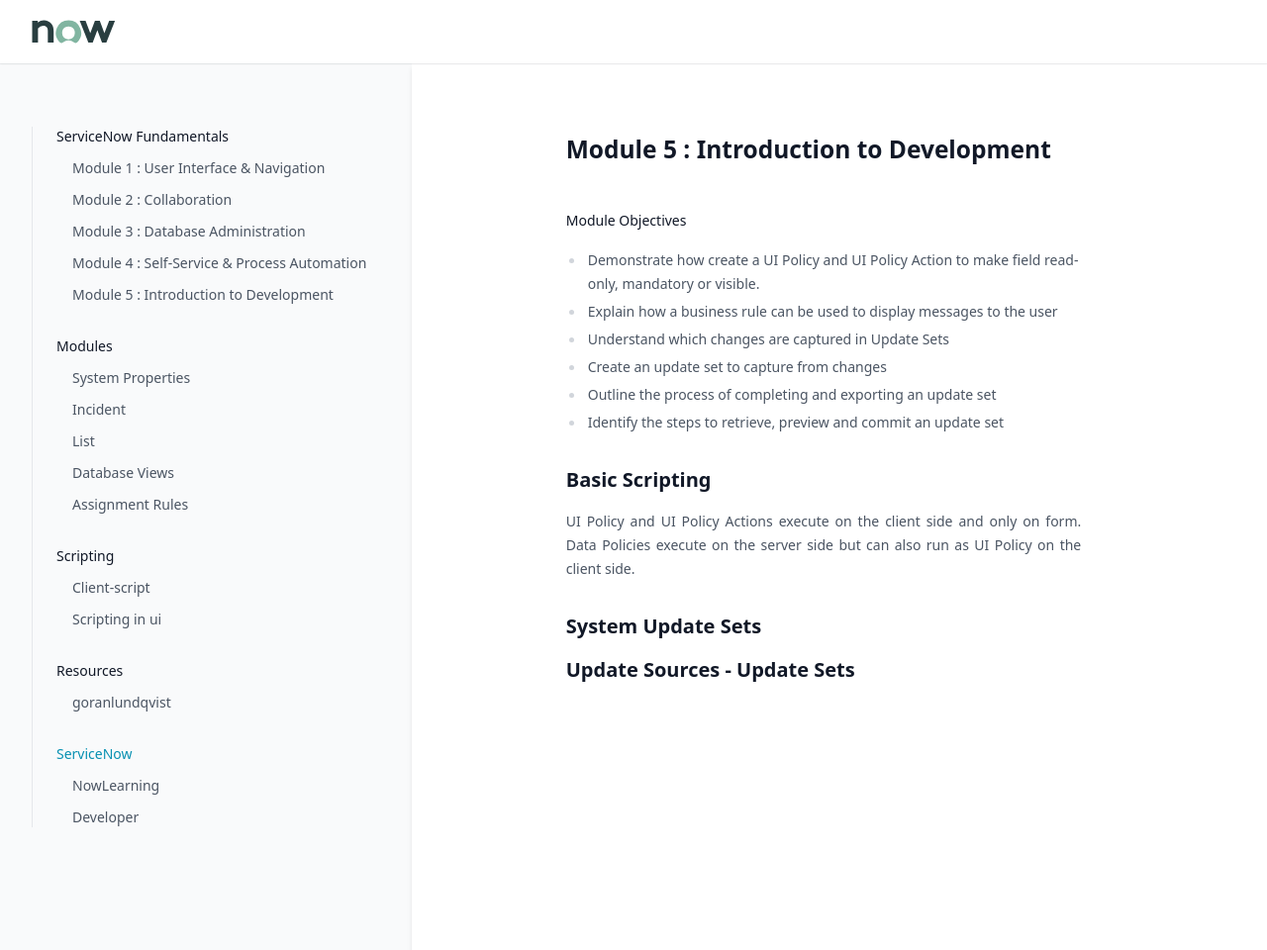
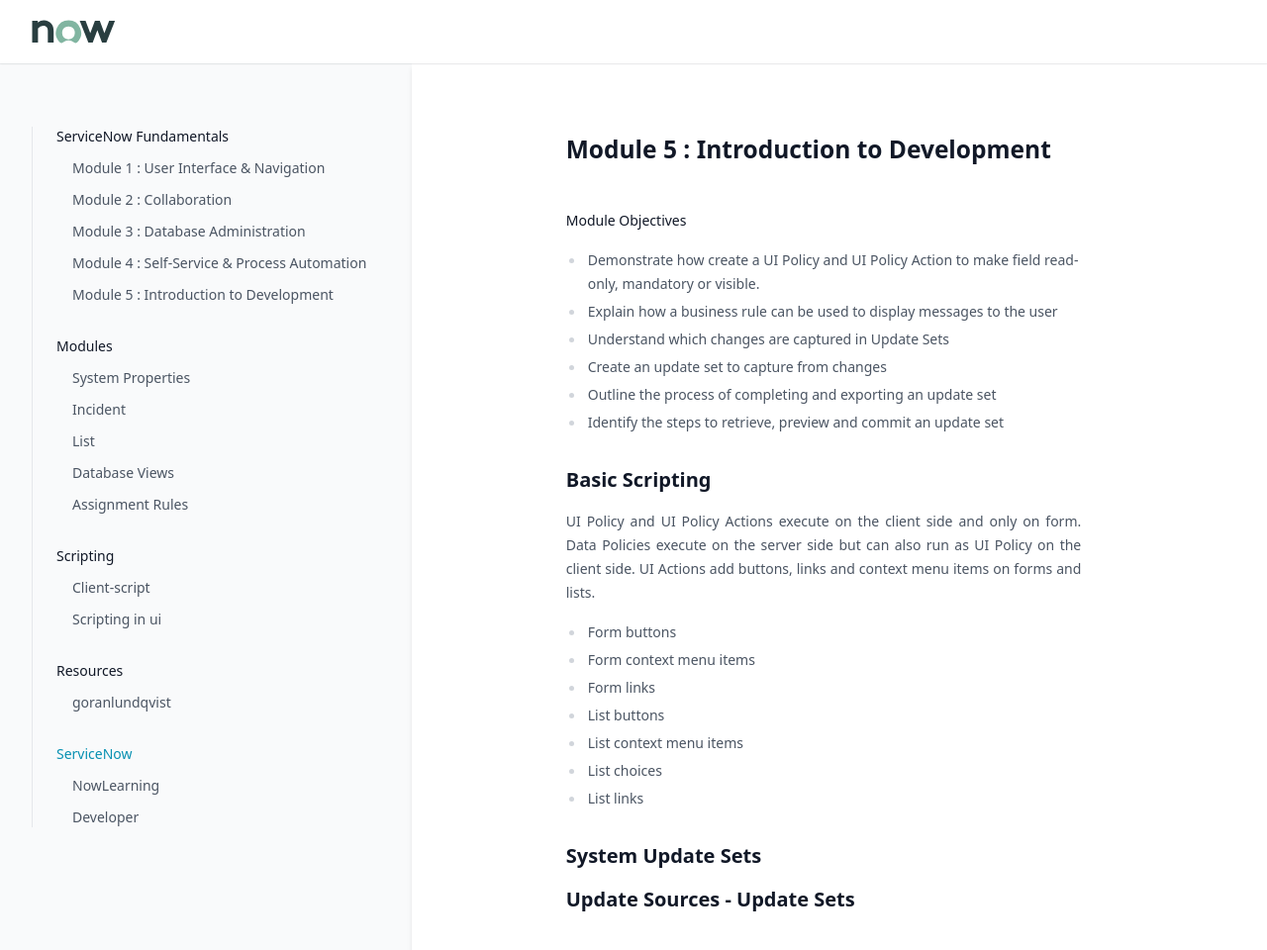
Before and after one commit to greglejeune/ebook, a Jekyll site: the page built from _servicenow/2021-11-01-snf-module5.md, in a window 1280 px wide and 1003 px high. Shown: the top 960 px of the window at 99% size. Built offline with Jekyll 4.4.1, drawn with Linux system fonts in a browser that asks for light colours.

Commit message:
Update 2021-11-01-snf-module5.md

```diff
--- a/_servicenow/2021-11-01-snf-module5.md
+++ b/_servicenow/2021-11-01-snf-module5.md
@@ -20,8 +20,18 @@ category: snf
 <h2>Basic Scripting</h2>
 
 <p style="text-align: justify;">
-    UI Policy and UI Policy Actions execute on the client side and only on form. Data Policies execute on the server side but can also run as UI Policy on the client side.
+    UI Policy and UI Policy Actions execute on the client side and only on form. Data Policies execute on the server side but can also run as UI Policy on the client side. UI Actions add buttons, links and context menu items on forms and lists.
 </p>
+
+<ul>
+  <li>Form buttons</li>
+  <li>Form context menu items</li>
+  <li>Form links</li>
+  <li>List buttons</li>
+  <li>List context menu items</li>
+  <li>List choices</li>
+  <li>List links</li>
+</ul>
 
 <h2>System Update Sets</h2>
 <h2>Update Sources - Update Sets</h2>
```
